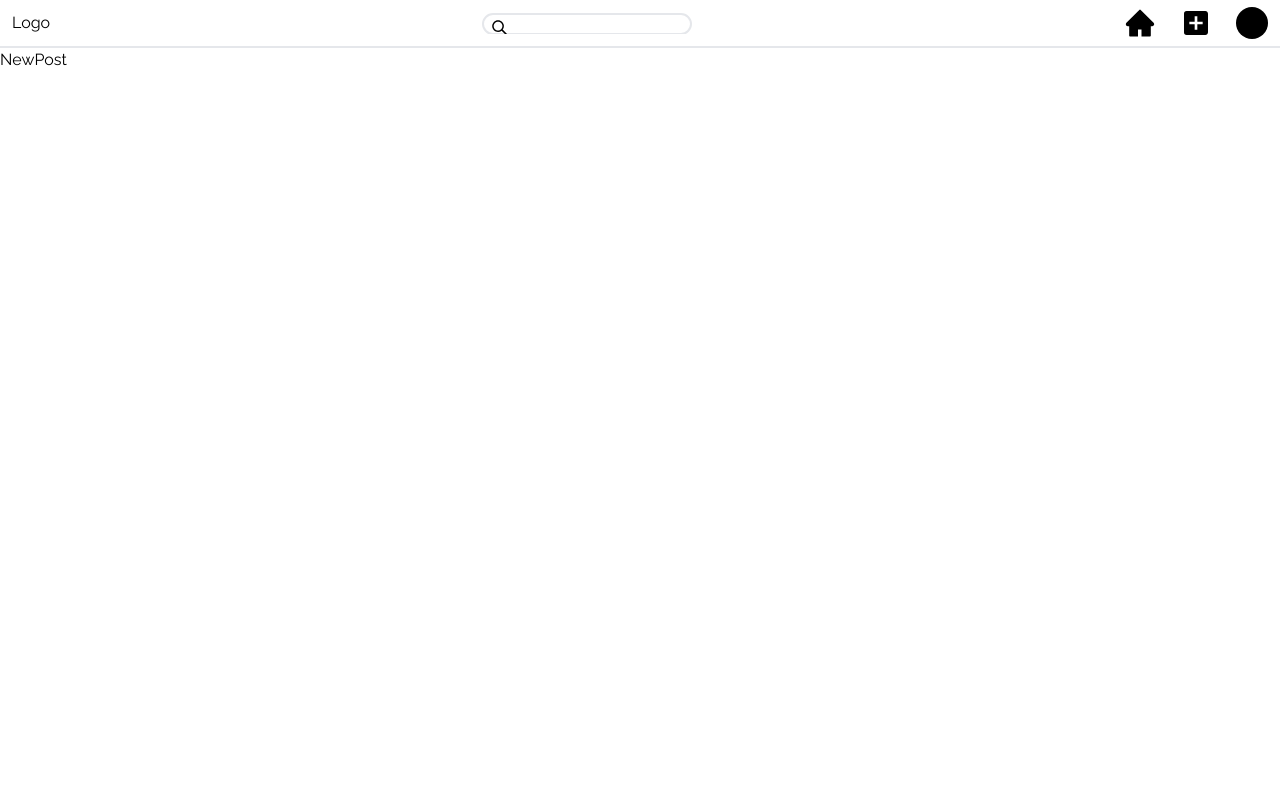
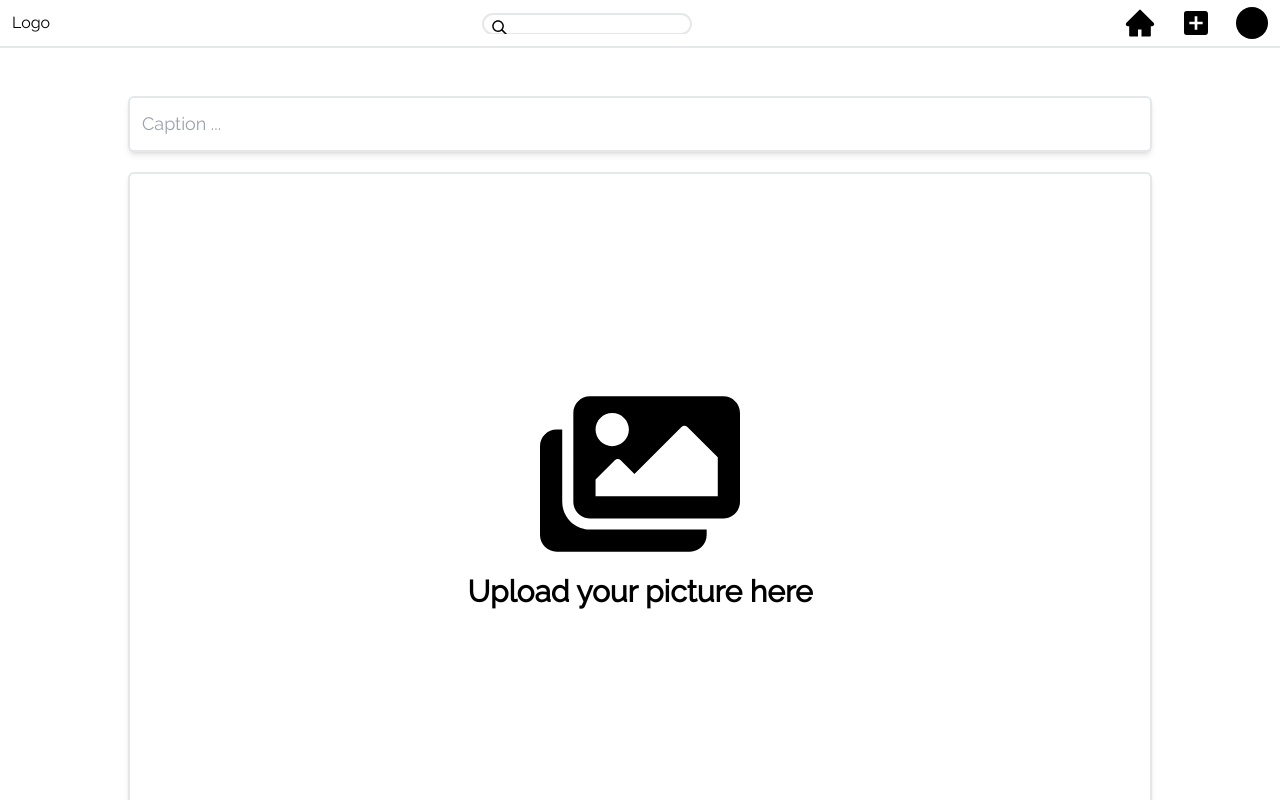
Before and after one commit to dxmv/carStories, a React (Create React App) app in the folder client/: page /new_post in a window 1280 px wide. Built offline with nearby package versions, Linux system fonts and the light colour scheme.

Commit message:
New Post Page

```diff
--- a/client/src/pages/CreatePost/NewPost.tsx
+++ b/client/src/pages/CreatePost/NewPost.tsx
@@ -1,5 +1,25 @@
 import React from "react";
+import { FaImages } from "react-icons/fa";
 
 export default function NewPost() {
-	return <div>NewPost</div>;
+	return (
+		<div className="flex justify-center items-center pt-12 w-full flex-col">
+			<input
+				type="text"
+				className="w-4/5 rounded-md border-2 shadow-md text-lg p-3 mb-5"
+				placeholder="Caption ..."
+			/>
+			<label
+				className="w-4/5 rounded-md border-2 shadow-md mb-5 flex flex-col justify-center items-center"
+				style={{ height: "640px" }}
+			>
+				<FaImages size={200} />
+				<p className="text-3xl font-bold">Upload your picture here</p>
+				<input type="file" className="hidden w-full h-full" />
+			</label>
+			<button className="text-xl bg-orange-400 p-4 text-white font-bold rounded-lg">
+				Finish
+			</button>
+		</div>
+	);
 }
```
